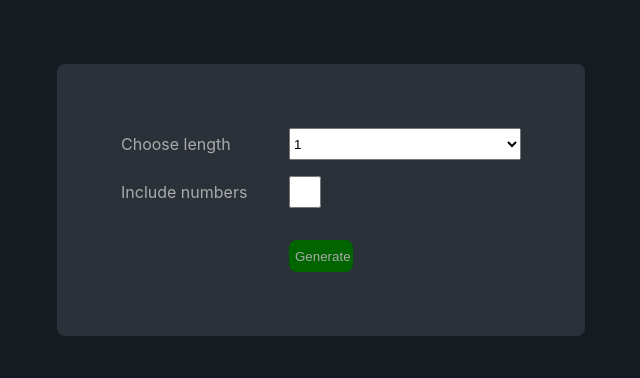
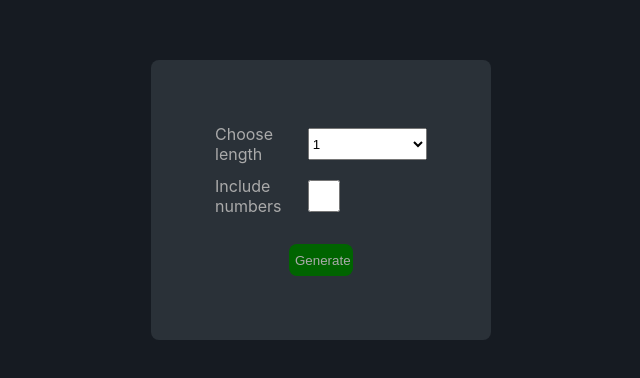
Before and after one commit to JacobG03/pass_generator, a Next.js app in the folder pass_generator/: page / in a window 1280 px wide. Shown: the part 200-578 px from the top of the page, without its empty margins (319-959 px from the left). Built offline with nearby package versions, Linux system fonts and the light colour scheme.

Commit message:
fixed generated password overflow

```diff
--- a/pass_generator/pages/index.js
+++ b/pass_generator/pages/index.js
@@ -15,7 +15,8 @@ const Container = styled.div`
 `
 
 const GenerateSection = styled.div`
-  width: fit-content;
+  width: 100%;
+  max-width: 340px;
   height: fit-content;
   padding: 4rem;
   border-radius: 8px;
@@ -27,7 +28,7 @@ const GenerateSection = styled.div`
 `
 
 const InputOptions = styled.div`
-  width: 400px;
+  width: 100%;
   height: fit-content;
   display: flex;
   flex-direction: column;
@@ -79,6 +80,12 @@ const Button = styled.button`
   cursor: pointer;
 `
 
+const Password = styled.span`
+  width: 100%;
+  height: fit-content;
+  word-break: break-all;
+`
+
 export default function Home() {
   const [length, setLength] = useState(1)
   const [includeNumbers, setIncludeNumbers] = useState(false)
@@ -98,7 +105,6 @@ export default function Home() {
     setPassword(password)
   }
 
-
   return (
     <Container>
       <GenerateSection>
@@ -117,7 +123,7 @@ export default function Home() {
           </NumbersSection>
         </InputOptions>
         <Button onClick={() => generatePassword()}>Generate</Button>
-        {password ? <span>{password}</span>: null}
+        {password ? <Password>{password}</Password>: null}
       </GenerateSection>
     </Container>
   )
```
